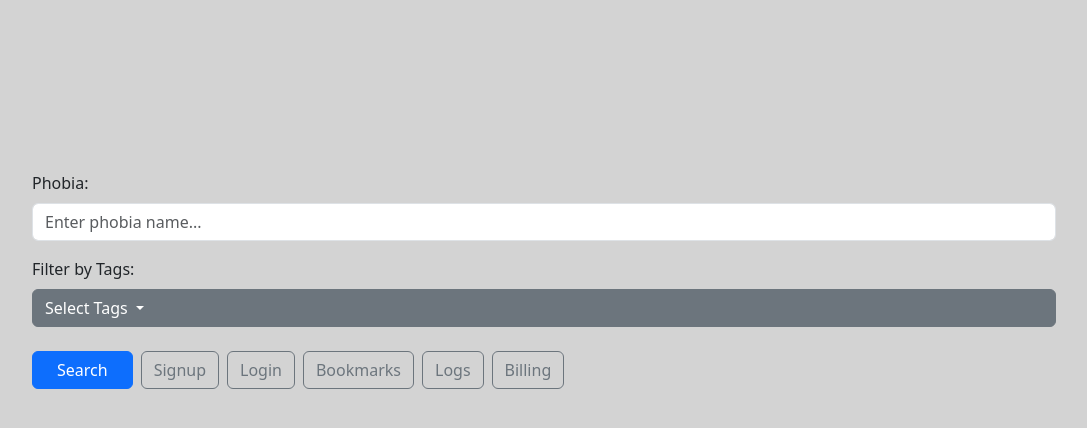
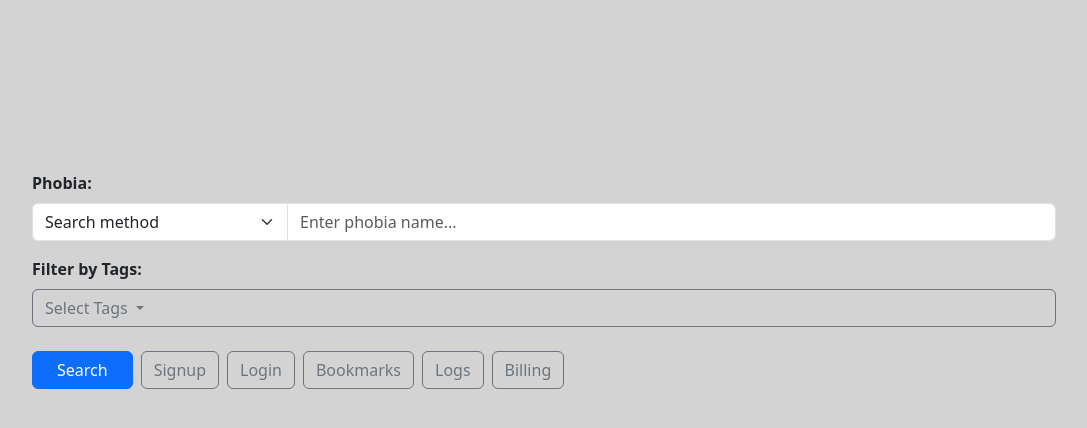
Before and after one commit to Jelly-Bean-Coder/phobia-pages, a Flask app: template app/templates/pre-search.html in a window 1280 px wide. Shown: the part 240-668 px from the top of the page, without its empty margins (96-1183 px from the left). Run offline with Flask 3, Linux system fonts and the light colour scheme; the template is opened without the code that fills it: values that come from a table or form of the project are taken from there, others are empty; parts of the project's set-up code (start-up, migrations or seed data) failed here and were passed over; some libraries are stand-ins or nearby versions.

Commit message:
Enhance phobia search input with dropdown selection and improve tag filter styling

```diff
--- a/app/templates/pre-search.html
+++ b/app/templates/pre-search.html
@@ -6,15 +6,24 @@
 
         <!-- Phobia Input -->
         <div class="mb-3">
-            <label for="phobia" class="form-label font-weight-bold">Phobia:</label>
-            <input type="text" id="phobia" name="phobia" class="form-control" placeholder="Enter phobia name...">
+            <label for="phobia" class="form-label fw-bold">Phobia:</label>
+
+            <div class="input-group">
+                <!-- Select dropdown properly sized next to the text input -->
+                <select class="form-select flex-grow-0 w-25" name="search_method" id="search_method">
+                    <option value="" disabled selected>Search method</option>
+                    <option value="name">Normal</option>
+                    <option value="AI">AI</option>
+                </select>
+                <input type="text" id="phobia" name="phobia" class="form-control" placeholder="Enter phobia name..." aria-label="Phobia search term">
+            </div>
         </div>
 
         <!-- Tags Dropdown -->
         <div class="mb-3">
-            <label class="form-label">Filter by Tags:</label>
+            <label class="form-label fw-bold">Filter by Tags:</label>
             <div class="dropdown">
-                <button class="btn btn-secondary dropdown-toggle w-100 text-start" type="button" id="dropdownMenuButton" data-bs-toggle="dropdown" aria-expanded="false">
+                <button class="btn btn-outline-secondary dropdown-toggle w-100 text-start" type="button" id="dropdownMenuButton" data-bs-toggle="dropdown" aria-expanded="false">
                     Select Tags
                 </button>
 
@@ -23,7 +32,7 @@
                         {% if tag.name %}
                             <div class="form-check my-2" onclick="event.stopPropagation();">
                                 <input class="form-check-input" type="checkbox" name="tags" value="{{ tag.name }}" id="tag-{{ loop.index }}">
-                                <label class="form-check-label" for="tag-{{ loop.index }}">
+                                <label class="form-check-label w-100" for="tag-{{ loop.index }}">
                                     {{ tag.name }}
                                 </label>
                             </div>
```
